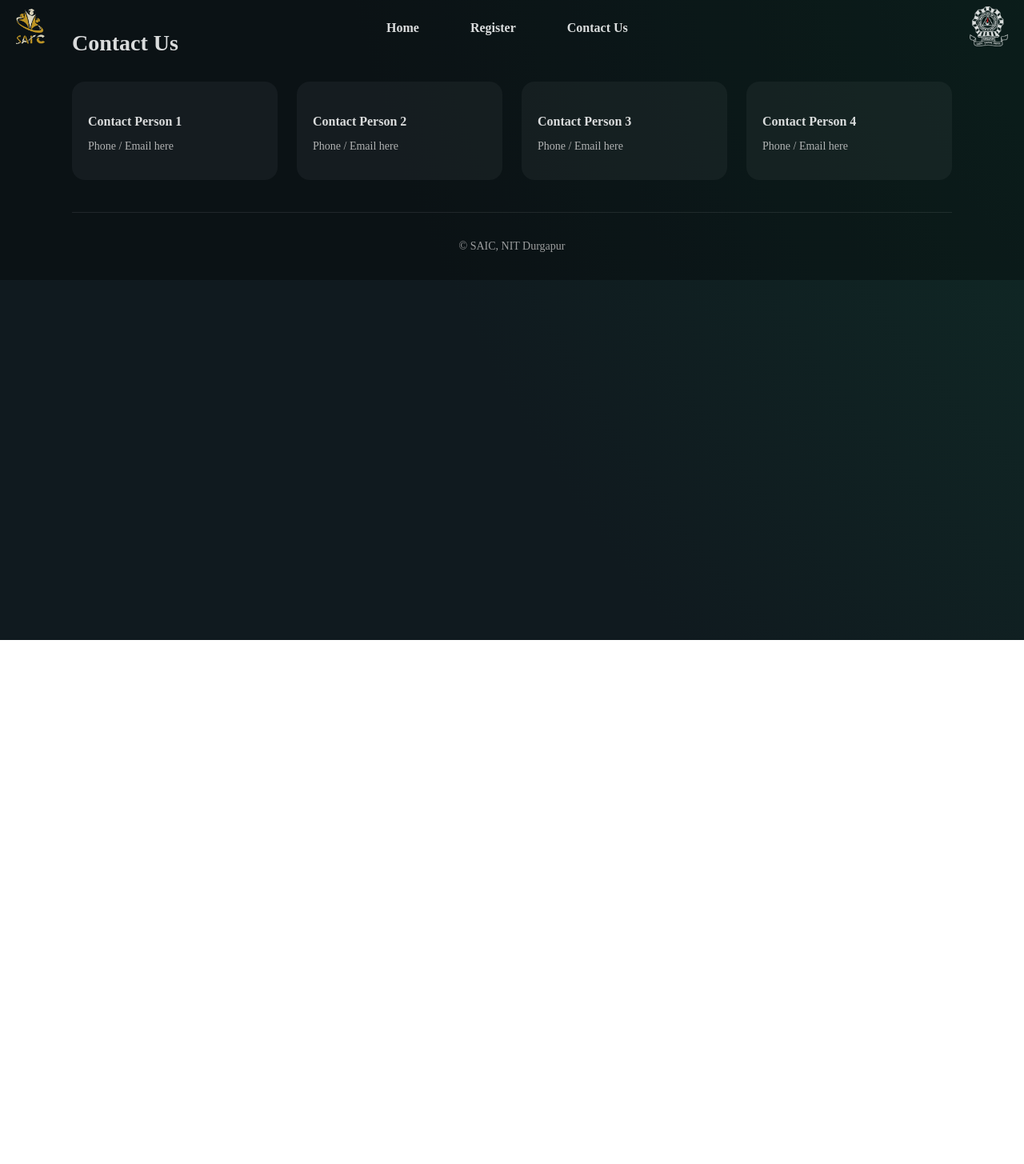
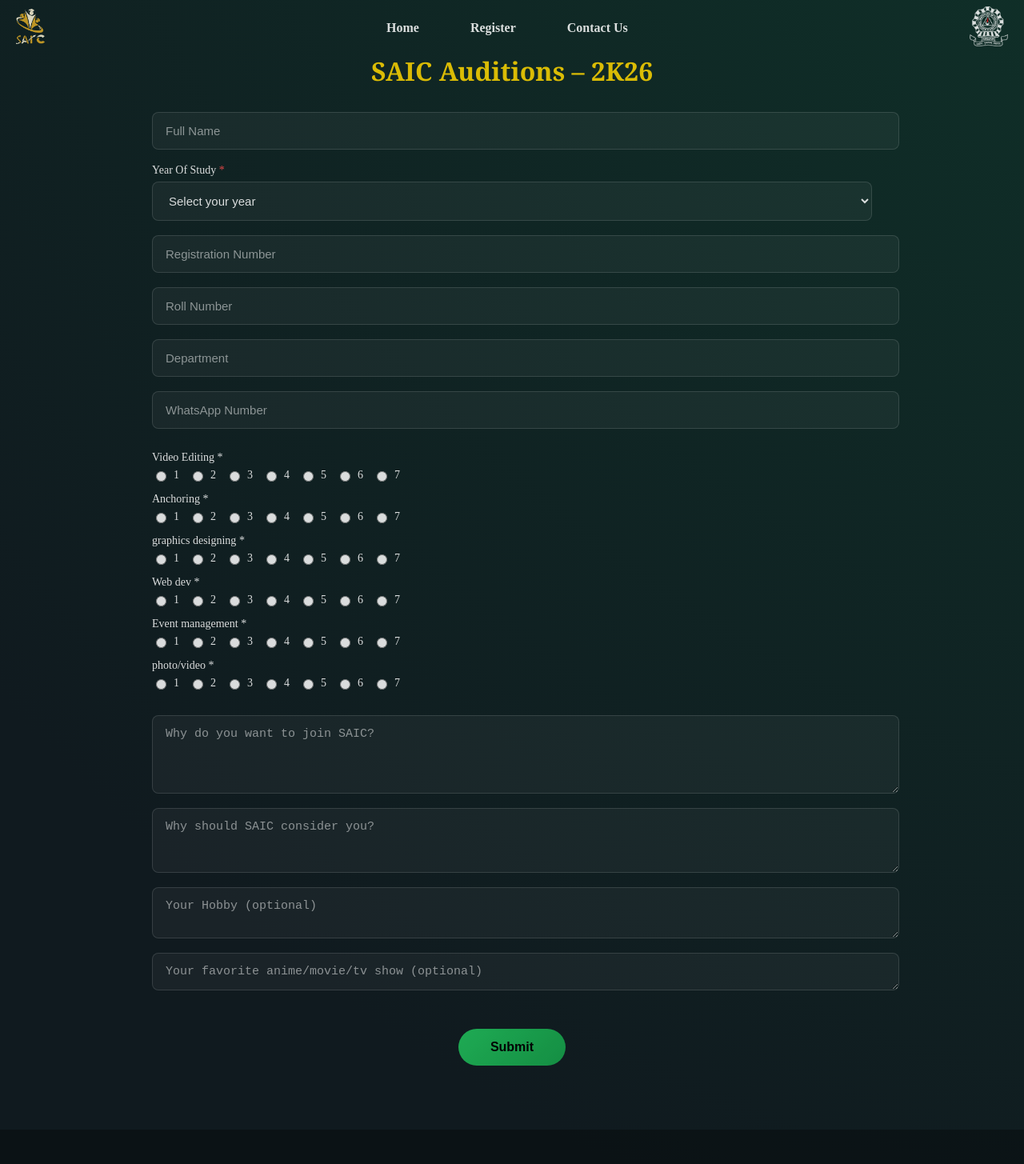
Before and after one commit to Namitkumarkrrish/saic-audition-website, a React (Vite) app: page /apply in a window 1280 px wide. Shown: the top 1455 px of the page at 80% size. Before the commit the page ends 800 px from the top, so only its background shows below. Built offline with nearby package versions, Linux system fonts and the light colour scheme.

Commit message:
registration page connect with embedded google form

```diff
--- a/src/App.jsx
+++ b/src/App.jsx
@@ -3,7 +3,7 @@
 import Home from "./pages/Home";
 import Domains from "./pages/Domains";
 import Footer from "./components/Footer/Footer";
-
+import Apply from "./pages/Apply/Apply";
 
 const App = () => {
   return (
@@ -13,6 +13,7 @@
       <Routes>
         <Route path="/" element={<Home />} />
         <Route path="/domains" element={<Domains />} />
+        <Route path="/apply" element={<Apply />} />
       </Routes>
 
       <Footer />
--- a/src/components/Hero/leftSide/Left.jsx
+++ b/src/components/Hero/leftSide/Left.jsx
@@ -15,9 +15,9 @@
         </p>
 
         <div className={styles.buttons}>
-          <a href="#register" className={styles.primaryBtn}>
+          <Link to="/apply" className={styles.primaryBtn}>
             Register Now
-          </a>
+          </Link>
 
           <Link to="/domains" className={styles.secondaryBtn}>
               Explore Domains
--- a/src/components/Navbar/Navbar.jsx
+++ b/src/components/Navbar/Navbar.jsx
@@ -14,9 +14,9 @@
         <Link to="/" className={styles.home}>
           Home
         </Link>
-        <li className={styles.registerBtn}>
+        <Link to="/apply" className={styles.registerBtn}>
             Register
-        </li>
+        </Link>
         <li className={styles.contact}>
           <a href="#contact">Contact Us</a>
         </li>
--- /dev/null
+++ b/src/pages/Apply/Apply.jsx
@@ -0,0 +1,138 @@
+import { useState } from "react";
+import styles from "./Apply.module.css"
+const Apply=()=>{
+  return (
+    <section className={styles.applySection}>
+      <h1>SAIC Auditions – 2K26</h1>
+
+      <form className={styles.form} action="https://docs.google.com/forms/d/e/1FAIpQLSfwxCFDbzZidacArVsRsR4ySaeblfG40KxyXOT1YjDsdcVixw/formResponse
+">
+
+        {/* SECTION 1 */}
+
+            <input name="entry.2005620554" type="text" placeholder="Full Name" required />
+
+            <div className={styles.field}>
+              <label>Year Of Study <span className={styles.required}>*</span></label>
+              <select name="entry.1065046570"  required>
+                <option value="" disabled selected style={{color:"white"}}>Select your year</option>
+                <option style={{color:"black"}} value="1st Year">1st Year</option>
+                <option style={{color:"black"}} value="2nd Year">2nd Year</option>
+                <option style={{color:"black"}} value="3rd Year">3rd Year</option>
+                <option style={{color:"black"}} value="4th Year">4th Year</option>
+              </select>
+            </div>
+
+            {/* <input name="" type="email" placeholder="Email Address" required /> */}
+            <input name="entry.2125450282" type="text" placeholder="Registration Number" required />
+            <input name="entry.1045781291" type="text" placeholder="Roll Number" required />
+            <input name="entry.1166974658" type="text" placeholder="Department" required />
+            <input name="entry.839337160" type="tel" placeholder="WhatsApp Number" required />
+
+        {/* SECTION 2 */}
+
+            <div className={styles.ratingRow}>
+  <label>Video Editing <span>*</span></label>
+
+  <div className={styles.options}>
+    <label><input type="radio" name="entry.439228923" value="1" required />1</label>
+    <label><input type="radio" name="entry.439228923" value="2" />2</label>
+    <label><input type="radio" name="entry.439228923" value="3" />3</label>
+    <label><input type="radio" name="entry.439228923" value="4" />4</label>
+    <label><input type="radio" name="entry.439228923" value="5" />5</label>
+    <label><input type="radio" name="entry.439228923" value="6" />6</label>
+    <label><input type="radio" name="entry.439228923" value="7" />7</label>
+  </div>
+  <label>Anchoring <span>*</span></label>
+  <div className={styles.options}>
+    <label><input type="radio" name="entry.627455496" value="1" required />1</label>
+    <label><input type="radio" name="entry.627455496" value="2" />2</label>
+    <label><input type="radio" name="entry.627455496" value="3" />3</label>
+    <label><input type="radio" name="entry.627455496" value="4" />4</label>
+    <label><input type="radio" name="entry.627455496" value="5" />5</label>
+    <label><input type="radio" name="entry.627455496" value="6" />6</label>
+    <label><input type="radio" name="entry.627455496" value="7" />7</label>
+  </div>
+  <label>graphics designing <span>*</span></label>
+  <div className={styles.options}>
+    <label><input type="radio" name="entry.1505286642" value="1" required />1</label>
+    <label><input type="radio" name="entry.1505286642" value="2" />2</label>
+    <label><input type="radio" name="entry.1505286642" value="3" />3</label>
+    <label><input type="radio" name="entry.1505286642" value="4" />4</label>
+    <label><input type="radio" name="entry.1505286642" value="5" />5</label>
+    <label><input type="radio" name="entry.1505286642" value="6" />6</label>
+    <label><input type="radio" name="entry.1505286642" value="7" />7</label>
+  </div>
+  <label>Web dev <span>*</span></label>
+  <div className={styles.options}>
+    <label><input type="radio" name="entry.873966814" value="1" required />1</label>
+    <label><input type="radio" name="entry.873966814" value="2" />2</label>
+    <label><input type="radio" name="entry.873966814" value="3" />3</label>
+    <label><input type="radio" name="entry.873966814" value="4" />4</label>
+    <label><input type="radio" name="entry.873966814" value="5" />5</label>
+    <label><input type="radio" name="entry.873966814" value="6" />6</label>
+    <label><input type="radio" name="entry.873966814" value="7" />7</label>
+  </div>
+  <label>Event management <span>*</span></label>
+  <div className={styles.options}>
+    <label><input type="radio" name="entry.361907886" value="1" required />1</label>
+    <label><input type="radio" name="entry.361907886" value="2" />2</label>
+    <label><input type="radio" name="entry.361907886" value="3" />3</label>
+    <label><input type="radio" name="entry.361907886" value="4" />4</label>
+    <label><input type="radio" name="entry.361907886" value="5" />5</label>
+    <label><input type="radio" name="entry.361907886" value="6" />6</label>
+    <label><input type="radio" name="entry.361907886" value="7" />7</label>
+  </div>
+  <label>photo/video <span>*</span></label>
+  <div className={styles.options}>
+    <label><input type="radio" name="entry.199335614" value="1" required />1</label>
+    <label><input type="radio" name="entry.199335614" value="2" />2</label>
+    <label><input type="radio" name="entry.199335614" value="3" />3</label>
+    <label><input type="radio" name="entry.199335614" value="4" />4</label>
+    <label><input type="radio" name="entry.199335614" value="5" />5</label>
+    <label><input type="radio" name="entry.199335614" value="6" />6</label>
+    <label><input type="radio" name="entry.199335614" value="7" />7</label>
+  </div>
+</div>
+
+
+
+        {/* SECTION 3 */}
+            <textarea
+              placeholder="Why do you want to join SAIC?"
+              rows="4"
+              name="entry.225900497"
+              required
+            ></textarea>
+
+            <textarea
+              placeholder="Why should SAIC consider you?"
+              rows="3"
+              name="entry.234889679"
+              required
+            ></textarea>
+
+            <textarea
+              placeholder="Your Hobby (optional)"
+              rows="2"
+              name="entry.370775349"
+            ></textarea>
+
+            <textarea
+              placeholder="Your favorite anime/movie/tv show (optional)"
+              rows="1"
+              name="entry.1825280227"
+            ></textarea>
+
+            <div className={styles.navBtns}>
+              <button type="submit">
+                Submit
+              </button>
+            </div>
+
+      </form>
+    </section>
+  );
+};
+
+export default Apply;
--- /dev/null
+++ b/src/pages/Apply/Apply.module.css
@@ -0,0 +1,145 @@
+.applySection {
+  max-width: 900px;
+  margin: 0 auto;
+  padding: 40px 20px 80px;
+  color: #fff;
+}
+
+.applySection h1 {
+  font-size: 2rem;
+  margin-bottom: 8px;
+  text-align: center;
+  color: gold;
+  font-family: Georgia, 'Times New Roman', Times, serif;
+}
+
+.form {
+  margin-top: 30px;
+  display: flex;
+  flex-direction: column;
+  gap: 18px;
+}
+
+/* Inputs & Textareas */
+.form input,
+.form select,
+.form textarea {
+  width: 100%;
+  padding: 14px 16px;
+  border-radius: 8px;
+  border: 1px solid rgba(255, 255, 255, 0.15);
+  background: rgba(255, 255, 255, 0.05);
+  color: #fff;
+  font-size: 15px;
+}
+
+.form input::placeholder,
+.form textarea::placeholder {
+  color: rgba(255, 255, 255, 0.6);
+}
+
+.form input:focus,
+.form select:focus,
+.form textarea:focus {
+  outline: none;
+  border-color: #22c55e;
+  background: rgba(255, 255, 255, 0.08);
+}
+
+/* Dropdown field */
+.field {
+  display: flex;
+  flex-direction: column;
+  gap: 6px;
+}
+
+.field label {
+  font-size: 14px;
+}
+
+.required {
+  color: #ff4d4d;
+}
+
+/* Rating Section */
+.ratingRow {
+  margin-top: 10px;
+}
+
+.ratingRow > label {
+  display: block;
+  margin-bottom: 6px;
+  font-size: 14px;
+}
+
+/* Radio options */
+.options {
+  display: flex;
+  flex-wrap: wrap;
+  gap: 12px;
+  margin-bottom: 14px;
+}
+
+
+.options label {
+  display: flex;
+  align-items: center;
+  gap: 6px;
+  font-size: 14px;
+  cursor: pointer;
+}
+
+.options input[type="radio"] {
+  accent-color: #22c55e;
+  cursor: pointer;
+}
+
+/* Submit button */
+.navBtns {
+  margin-top: 30px;
+  display: flex;
+  justify-content: center;
+}
+
+.navBtns button {
+  padding: 14px 40px;
+  font-size: 16px;
+  font-weight: 600;
+  border-radius: 999px;
+  border: none;
+  cursor: pointer;
+  background: linear-gradient(135deg, #22c55e, #16a34a);
+  color: #000;
+  transition: transform 0.2s ease, box-shadow 0.2s ease;
+}
+
+.navBtns button:hover {
+  transform: translateY(-2px);
+  box-shadow: 0 10px 25px rgba(34, 197, 94, 0.3);
+}
+
+/* ======================
+   MOBILE RESPONSIVE
+   ====================== */
+
+@media (max-width: 600px) {
+  .applySection {
+    padding: 25px 14px 60px;
+  }
+
+  .applySection h1 {
+    font-size: 1.6rem;
+  }
+
+  .options {
+    gap: 10px;
+  }
+
+  .options label {
+    font-size: 13px;
+  }
+
+  .navBtns button {
+    width: 100%;
+  }
+}
```
